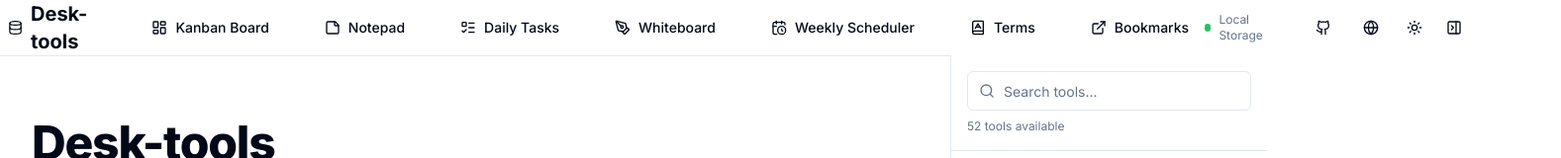
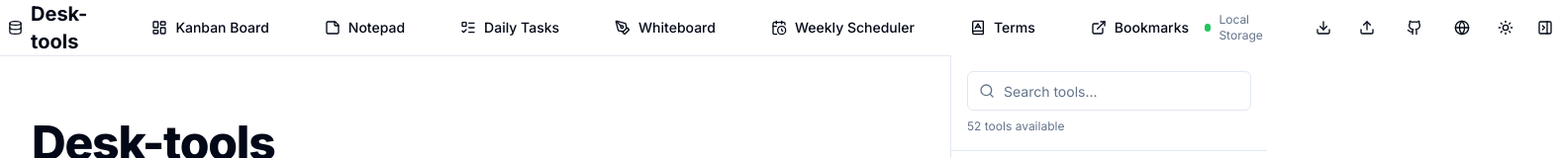
Before and after one commit to zafrem/Desk-tools, a Next.js app: page / in a window 1280 px wide. Shown: the top 160 px of the page at 99% size, 1577 px wide, since content can reach past the window. Built offline with nearby package versions, Linux system fonts and the light colour scheme.

Commit message:
feat: add global export/import functionality

```diff
--- a/components/top-nav.tsx
+++ b/components/top-nav.tsx
@@ -2,12 +2,13 @@
 
 import { useState } from "react";
 import Link from "next/link";
-import { Database, LayoutDashboard, StickyNote, PenTool, BookA, Github, ExternalLink, PanelRightClose, PanelRightOpen, Menu, X, ListTodo, CalendarClock } from "lucide-react";
+import { Database, LayoutDashboard, StickyNote, PenTool, BookA, Github, ExternalLink, PanelRightClose, PanelRightOpen, Menu, X, ListTodo, CalendarClock, Download, Upload } from "lucide-react";
 import { ThemeToggle } from "@/components/theme-toggle";
 import { LanguageSwitcher } from "@/components/language-switcher";
 import { Button } from "@/components/ui/button";
 import { useSidebar } from "@/components/sidebar-context";
 import { useTranslation } from "react-i18next";
+import { db } from "@/lib/db";
 
 const navItems = [
   { href: "/kanban", icon: LayoutDashboard, labelKey: "kanban" },
@@ -23,6 +24,60 @@ export function TopNav() {
   const { isOpen, toggle } = useSidebar();
   const [mobileMenuOpen, setMobileMenuOpen] = useState(false);
   const { t } = useTranslation("navigation");
+
+  const handleExportAll = async () => {
+    try {
+      const exportData = await db.transaction('r', db.tables, async () => {
+        const data: Record<string, unknown[]> = {};
+        for (const table of db.tables) {
+          data[table.name] = await table.toArray();
+        }
+        return data;
+      });
+
+      const blob = new Blob([JSON.stringify(exportData, null, 2)], { type: "application/json" });
+      const url = URL.createObjectURL(blob);
+      const link = document.createElement("a");
+      link.href = url;
+      link.download = `desk-tools-backup-${new Date().toISOString().split('T')[0]}.json`;
+      document.body.appendChild(link);
+      link.click();
+      document.body.removeChild(link);
+    } catch (error) {
+      console.error("Export failed:", error);
+      alert("Export failed");
+    }
+  };
+
+  const handleImportAll = () => {
+    const input = document.createElement("input");
+    input.type = "file";
+    input.accept = "application/json";
+    input.onchange = async (e) => {
+      const file = (e.target as HTMLInputElement).files?.[0];
+      if (!file) return;
+
+      try {
+        const text = await file.text();
+        const data = JSON.parse(text);
+
+        await db.transaction('rw', db.tables, async () => {
+           for (const tableName of Object.keys(data)) {
+              const table = db.table(tableName);
+              if (table) {
+                 await table.bulkPut(data[tableName]);
+              }
+           }
+        });
+        alert("Import successful! Please refresh the page.");
+        window.location.reload();
+      } catch (error) {
+         console.error("Import failed:", error);
+         alert("Import failed");
+      }
+    };
+    input.click();
+  };
 
   return (
     <header className="sticky top-0 z-50 w-full border-b bg-background/95 backdrop-blur supports-[backdrop-filter]:bg-background/60">
@@ -67,6 +122,17 @@ export function TopNav() {
           <div className="hidden md:flex items-center gap-2 text-xs text-muted-foreground mr-4">
             <div className="h-2 w-2 rounded-full bg-green-500" />
             <span>{t("localStorage")}</span>
+          </div>
+
+          <div className="hidden md:flex items-center gap-1">
+            <Button variant="ghost" size="icon" title="Export All Data" onClick={handleExportAll}>
+              <Download className="h-5 w-5" />
+              <span className="sr-only">Export All Data</span>
+            </Button>
+            <Button variant="ghost" size="icon" title="Import All Data" onClick={handleImportAll}>
+              <Upload className="h-5 w-5" />
+              <span className="sr-only">Import All Data</span>
+            </Button>
           </div>
 
           <Link href="https://github.com/zafrem/Desk-tools/issues" target="_blank" rel="noopener noreferrer">
```
